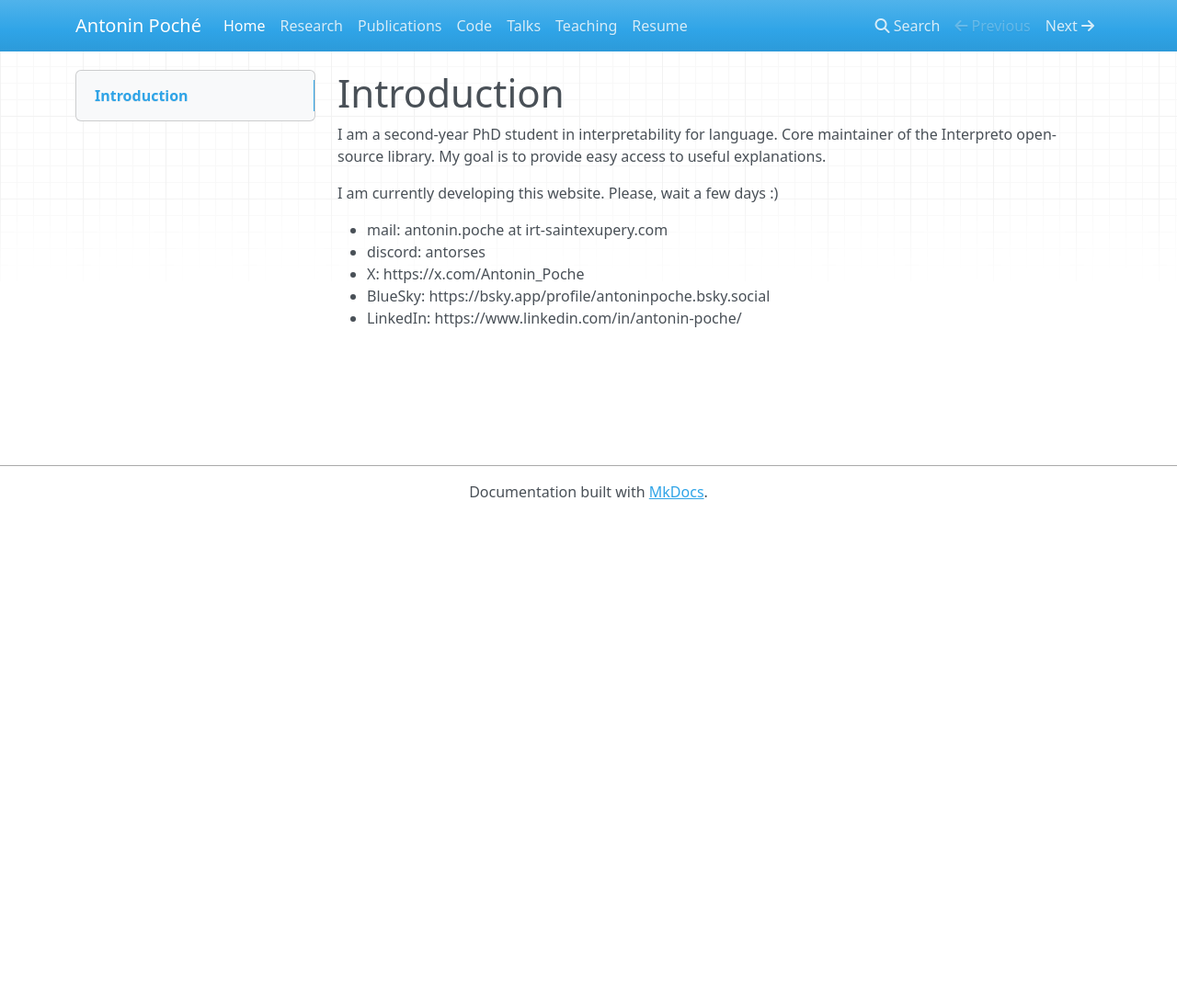
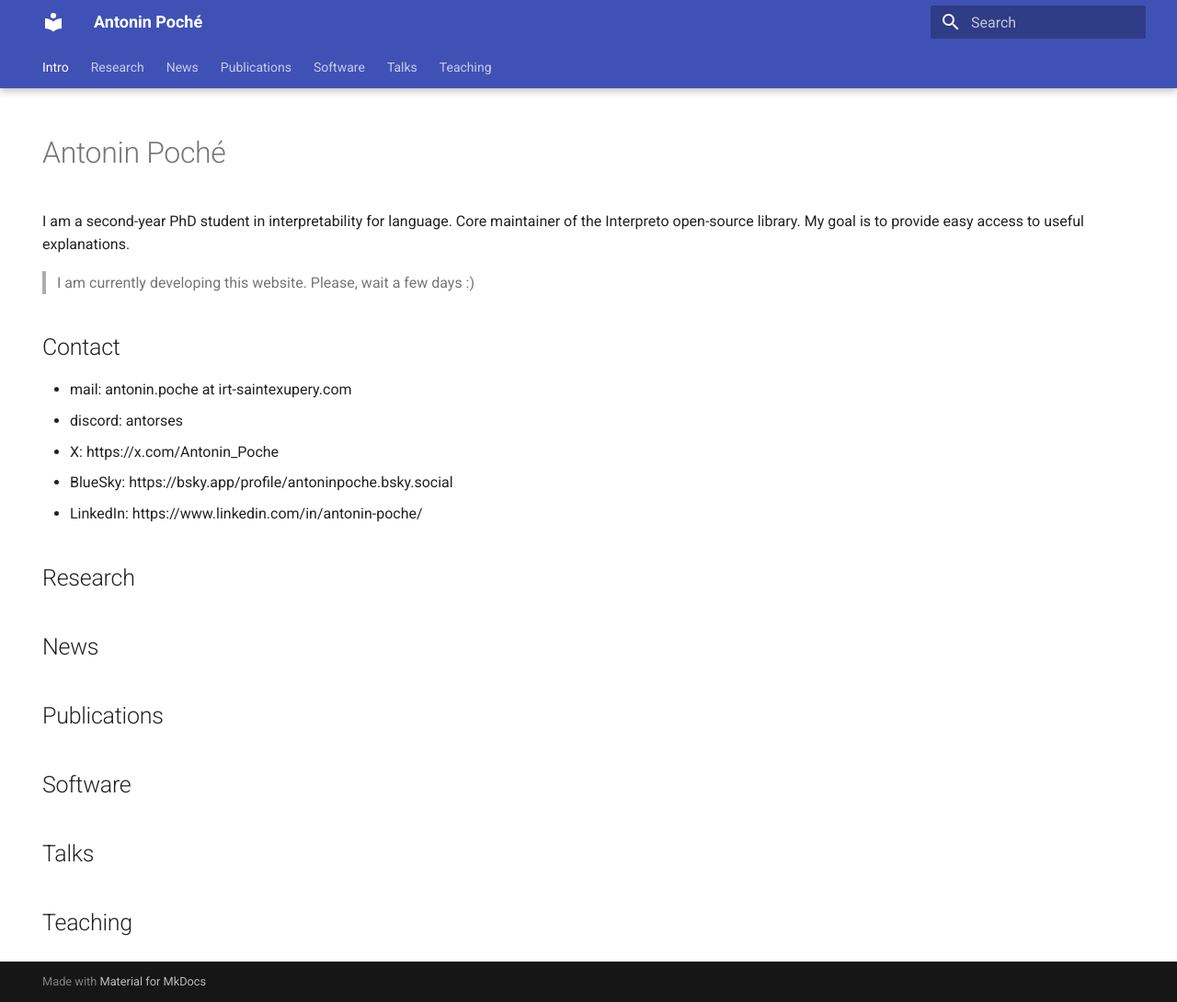
Before and after one commit to AntoninPoche/AntoninPoche.github.io, an MkDocs documentation site: the page built from docs/index.md, in a window 1280 px wide and 1090 px high. Shown: the whole window at 92% size. Built offline with MkDocs 1.6.1 and Material for MkDocs 9.7.7, drawn with Linux system fonts in a browser that asks for light colours; nearby versions of some CDN libraries.

Commit message:
one page with section tabs at the top

```diff
--- a/docs/home.md
+++ b/docs/index.md
@@ -1,13 +1,39 @@
-# Introduction
+---
+hide:
+  - navigation
+  - toc
+title: Antonin Poché
+---
+
+# Antonin Poché
 
 I am a second-year PhD student in interpretability for language. Core
 maintainer of the Interpreto open-source library. My goal is to provide
 easy access to useful explanations.
 
-I am currently developing this website. Please, wait a few days :)
+> I am currently developing this website. Please, wait a few days :)
+
+## Contact
 
 - mail: antonin.poche at irt-saintexupery.com
 - discord: antorses
 - X: https://x.com/Antonin_Poche
 - BlueSky: https://bsky.app/profile/antoninpoche.bsky.social
 - LinkedIn: https://www.linkedin.com/in/antonin-poche/
+
+## Research
+
+
+## News
+
+
+## Publications
+
+
+## Software
+
+
+## Talks
+
+
+## Teaching
--- a/mkdocs.yml
+++ b/mkdocs.yml
@@ -1,9 +1,20 @@
 site_name: Antonin Poché
+site_url: https://antoninpoche.github.io/
+
 nav:
-  - Home: home.md
-  - Research: research.md
-  - Publications: publications.md
-  - Code: code.md
-  - Talks: talks.md
-  - Teaching: teaching.md
-  - Resume: resume.pdf
+  - Intro: index.md
+  - Research: /#research
+  - News: /#news
+  - Publications: /#publications
+  - Software: /#software
+  - Talks: /#talks
+  - Teaching: /#teaching
+
+theme:
+  name: material
+  features:
+    - navigation.tabs
+    - navigation.tabs.sticky
+
+extra_css:
+  - stylesheets/extra.css
--- a/requirements.txt
+++ b/requirements.txt
@@ -1 +1,2 @@
 mkdocs
+mkdocs-material
```
Also changed, not shown: docs/publications.md (deleted), docs/research.md (deleted), docs/stylesheets/extra.css (added), docs/teaching.md (deleted).
